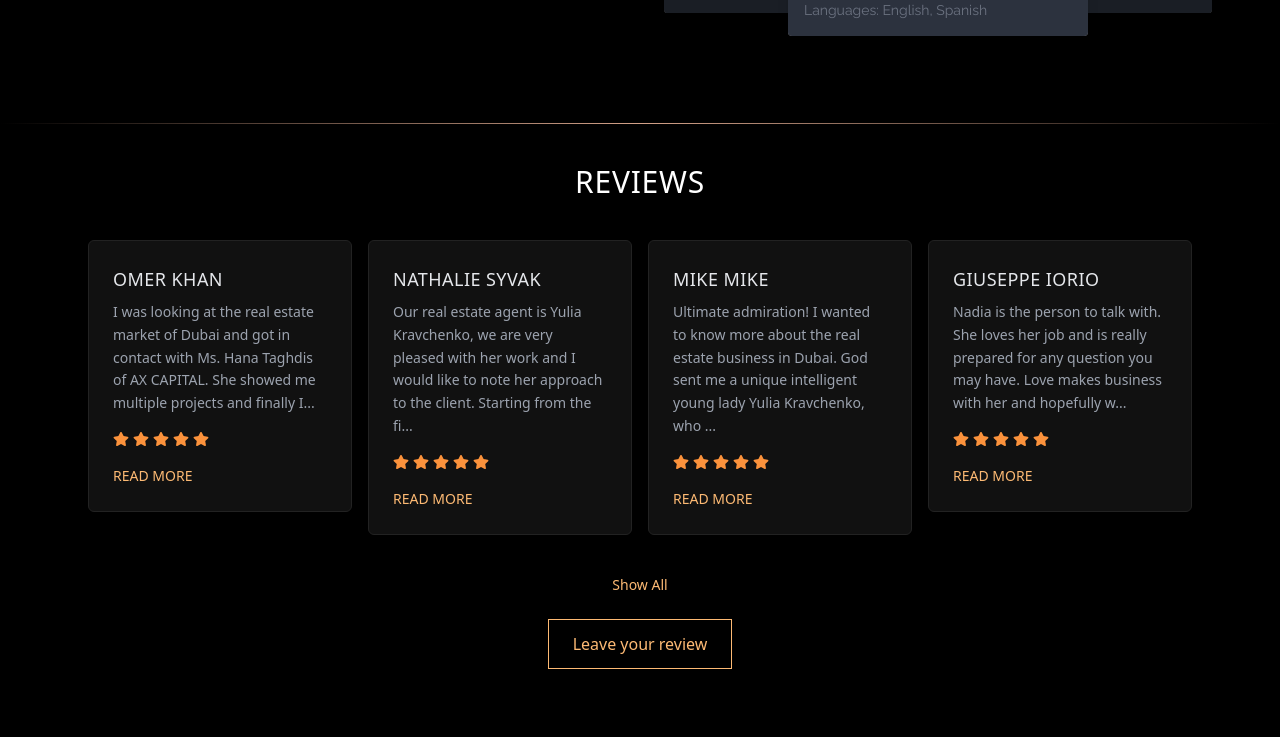
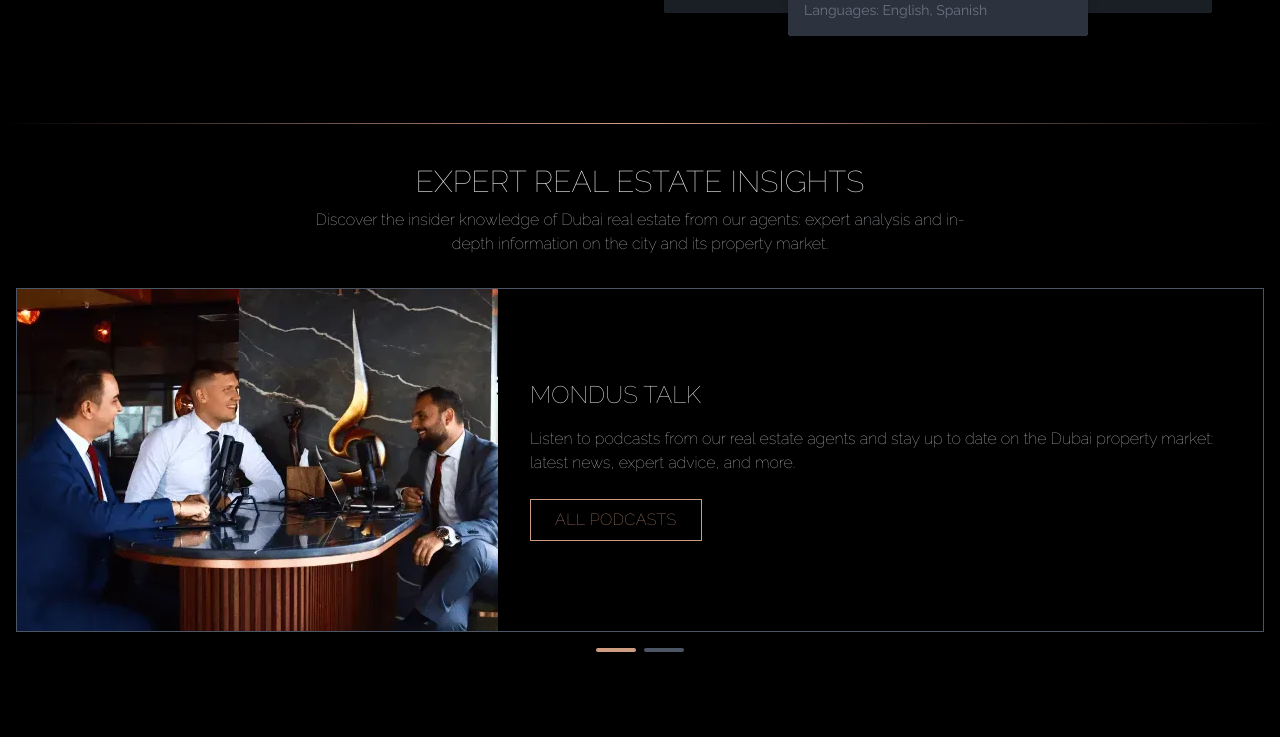
Before and after one commit to Chandan2812/Mondus, a React (Vite) app: page / in a window 1280 px wide. Shown: the part 1827-2564 px from the top of the page. Built offline with nearby package versions, Linux system fonts and the light colour scheme; grey boxes are pictures that could not be loaded.

Commit message:
added real state insights

```diff
--- a/src/components/Footer.tsx
+++ b/src/components/Footer.tsx
@@ -4,7 +4,6 @@ import {
   FaLinkedinIn,
   FaWhatsapp,
   FaInstagram,
-  FaVk,
   FaYoutube,
 } from "react-icons/fa";
 import logo from "../assets/mondus.png";
@@ -57,7 +56,7 @@ const Footer = () => {
         <div className="space-y-4 lg:text-right">
           <h3 className="text-lg">Dubai, UAE</h3>
           <p className="text-gray-700 dark:text-gray-200">
-            14th Floor, Westburry Office, Business Bay
+            Mondus Group Iris Bay 2402 , Business Bay , Dubai
           </p>
           <div className="flex justify-start lg:justify-end gap-4 pt-2 text-[var(--primary-color)] text-xl">
             <FaEnvelope />
@@ -65,7 +64,6 @@ const Footer = () => {
             <FaLinkedinIn />
             <FaWhatsapp />
             <FaInstagram />
-            <FaVk />
             <FaYoutube />
           </div>
           <button className="mt-4 border border-[var(--primary-color)] text-[var(--primary-color)] px-6 py-2 uppercase tracking-wide hover:bg-gradient-to-r from-[#C29579] via-[#e3c5b5] to-[#C29579] hover:text-white dark:hover:text-black hover:font-light transition">
@@ -75,8 +73,8 @@ const Footer = () => {
       </div>
 
       {/* Footer Bottom Links */}
-      <div className="max-w-7xl mx-auto px-6 sm:px-12 lg:px-6 py-6 text-xs text-gray-600 dark:text-gray-400 flex flex-col sm:flex-row justify-between gap-2 border-t border-gray-300 dark:border-gray-700">
-        <span>AX CAPITAL ©2025 All Rights Reserved</span>
+      <div className="max-w-7xl mx-auto px-6 sm:px-12 lg:px-6 py-6 text-xs text-gray-600 dark:text-gray-400 flex flex-col sm:flex-row justify-between gap-2">
+        <span>Mondus ©2025 All Rights Reserved</span>
         <div className="flex gap-4">
           {["Terms of Use", "Privacy Policy", "Sitemap"].map((item, idx) => (
             <a
--- /dev/null
+++ b/src/components/RealStateInsights.tsx
@@ -0,0 +1,165 @@
+import { useEffect, useRef, useState } from "react";
+import podcast1 from "../assets/podcast1.webp";
+import podcast2 from "../assets/podcast2.webp";
+import "../index.css";
+
+const RealStateInsights = () => {
+  const [index, setIndex] = useState(0);
+  const carouselRef = useRef<HTMLDivElement>(null);
+
+  const data = [
+    {
+      title: "MONDUS TALK",
+      desc: "Listen to podcasts from our real estate agents and stay up to date on the Dubai property market: latest news, expert advice, and more.",
+      button: "ALL PODCASTS",
+      img: podcast1,
+    },
+    {
+      title: "MONDUS BLOG",
+      desc: "Stay up to date on the latest trends and developments in the Dubai real estate market with our informative articles. With insights and advice from industry experts, our blog is a valuable resource for anyone interested in the Dubai property market.",
+      button: "ALL ARTICLES",
+      img: podcast2,
+    },
+  ];
+
+  // Scroll to specific slide when clicking dots
+  const scrollToSlide = (i: number) => {
+    setIndex(i);
+    const element = document.getElementById(`slide-${i}`);
+    if (element) {
+      element.scrollIntoView({ behavior: "smooth", inline: "center" });
+    }
+  };
+
+  // Drag-to-scroll logic
+  let isDown = false;
+  let startX: number;
+  let scrollLeft: number;
+
+  const handleMouseDown = (e: React.MouseEvent<HTMLDivElement>) => {
+    if (!carouselRef.current) return;
+    isDown = true;
+    carouselRef.current.classList.add("grabbing");
+    startX = e.pageX - carouselRef.current.offsetLeft;
+    scrollLeft = carouselRef.current.scrollLeft;
+  };
+
+  const handleMouseLeave = () => {
+    isDown = false;
+    carouselRef.current?.classList.remove("grabbing");
+  };
+
+  const handleMouseUp = () => {
+    isDown = false;
+    carouselRef.current?.classList.remove("grabbing");
+  };
+
+  const handleMouseMove = (e: React.MouseEvent<HTMLDivElement>) => {
+    if (!isDown || !carouselRef.current) return;
+    e.preventDefault();
+    const x = e.pageX - carouselRef.current.offsetLeft;
+    const walk = (x - startX) * 1.5;
+    carouselRef.current.scrollLeft = scrollLeft - walk;
+  };
+
+  // Auto update navigation dots on scroll
+  const handleScroll = () => {
+    if (!carouselRef.current) return;
+    const scrollLeft = carouselRef.current.scrollLeft;
+
+    let closestIndex = 0;
+    let closestOffset = Infinity;
+
+    data.forEach((_, i) => {
+      const slide = document.getElementById(`slide-${i}`);
+      if (!slide) return;
+
+      const offset = Math.abs(slide.offsetLeft - scrollLeft);
+      if (offset < closestOffset) {
+        closestOffset = offset;
+        closestIndex = i;
+      }
+    });
+
+    if (index !== closestIndex) {
+      setIndex(closestIndex);
+    }
+  };
+
+  useEffect(() => {
+    const carousel = carouselRef.current;
+    if (!carousel) return;
+
+    carousel.addEventListener("scroll", handleScroll);
+    return () => {
+      carousel.removeEventListener("scroll", handleScroll);
+    };
+  }, [index]);
+
+  return (
+    <div className="px-4 py-10 bg-white dark:bg-black text-black dark:text-white font-raleway font-thin">
+      <h2 className="text-center text-3xl font-thin">
+        EXPERT REAL ESTATE INSIGHTS
+      </h2>
+      <p className="text-center text-gray-700 dark:text-gray-300 max-w-2xl mx-auto mt-2">
+        Discover the insider knowledge of Dubai real estate from our agents:
+        expert analysis and in-depth information on the city and its property
+        market.
+      </p>
+
+      {/* Carousel */}
+      <div
+        ref={carouselRef}
+        className="max-w-7xl mx-auto mt-8 flex gap-4 overflow-x-auto scroll-smooth snap-x snap-mandatory scrollbar-hide cursor-grab"
+        onMouseDown={handleMouseDown}
+        onMouseLeave={handleMouseLeave}
+        onMouseUp={handleMouseUp}
+        onMouseMove={handleMouseMove}
+      >
+        {data.map((item, i) => (
+          <div
+            id={`slide-${i}`}
+            key={i}
+            className="min-w-full lg:min-w-[100%] border border-gray-300 dark:border-gray-600 flex flex-col lg:flex-row snap-center"
+          >
+            <img
+              src={item.img}
+              className="w-full lg:w-1/2 object-cover"
+              alt={item.title}
+            />
+            <div className="p-8 bg-white dark:bg-black flex flex-col justify-center">
+              <h3 className="text-2xl font-thin">{item.title}</h3>
+              <p className="mt-4 text-gray-700 dark:text-gray-300">
+                {item.desc}
+              </p>
+              <button className="mt-6 border border-[var(--primary-color)] text-[var(--primary-color)] px-6 py-2 uppercase tracking-wide hover:bg-[var(--primary-color)] hover:text-white transition w-fit">
+                {item.button}
+              </button>
+            </div>
+          </div>
+        ))}
+      </div>
+
+      {/* Navigation Dots */}
+      <div className="flex justify-center mt-4 gap-2">
+        {data.map((_, i) => (
+          <button
+            key={i}
+            type="button"
+            onClick={(e) => {
+              e.preventDefault();
+              scrollToSlide(i);
+            }}
+            className={`w-10 h-1 rounded-full transition-all duration-300 cursor-pointer ${
+              index === i
+                ? "bg-[var(--primary-color)]"
+                : "bg-gray-400 dark:bg-gray-600"
+            }`}
+          />
+        ))}
+      </div>
+    </div>
+  );
+};
+
+export default RealStateInsights;
--- a/src/index.css
+++ b/src/index.css
@@ -39,3 +39,13 @@
 .custom-gradient-lines::after {
   bottom: 0;
 }
+
+/* Add this to your index.css or global CSS */
+.scrollbar-hide {
+  scrollbar-width: none; /* Firefox */
+  -ms-overflow-style: none; /* IE and Edge */
+}
+
+.scrollbar-hide::-webkit-scrollbar {
+  display: none; /* Chrome, Safari, Opera */
+}
--- a/src/pages/Landing.tsx
+++ b/src/pages/Landing.tsx
@@ -5,6 +5,7 @@ import Footer from "../components/Footer";
 import Hero from "../components/Hero";
 import Navbar from "../components/Nav";
 import PromptConsultation from "../components/PromptConsultation";
+import RealStateInsights from "../components/RealStateInsights";
 import ReviewSection from "../components/review";
 
 export const Landing = () => {
@@ -14,6 +15,7 @@ export const Landing = () => {
       <Hero />
       <RealEstateExperts />
       <FindYourPartner />
+      <RealStateInsights />
       <ReviewSection />
       <PromptConsultation />
       <AboutSection />
```
Also changed, not shown: src/assets/podcast1.webp (added), src/assets/podcast2.webp (added).
